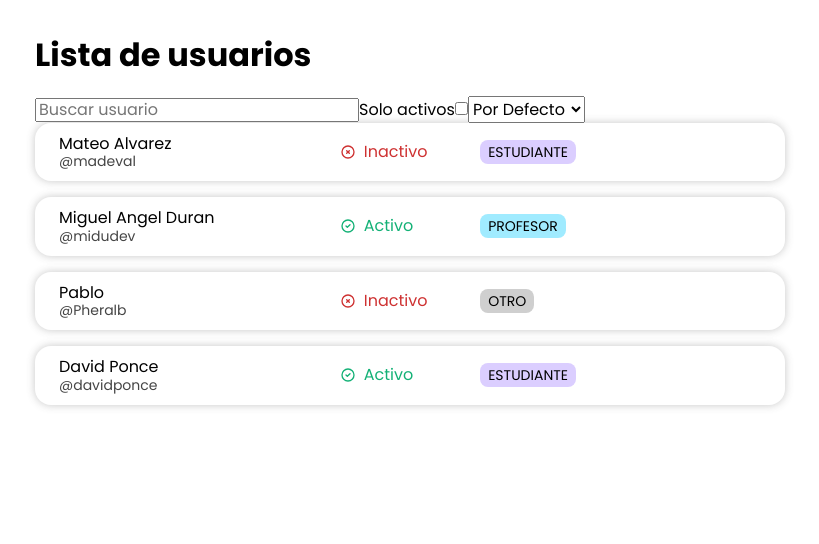
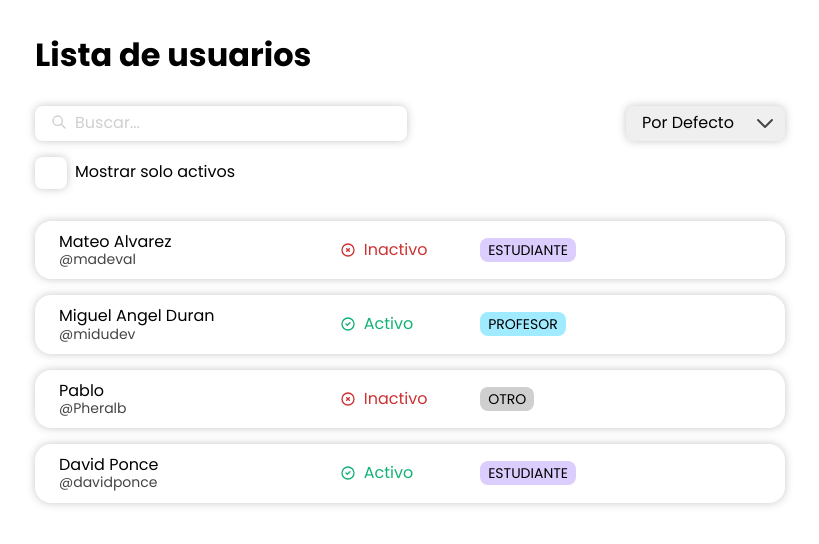
Before and after one commit to maadeval/users-list, a React (Vite) app: page / in a window 1280 px wide. Shown: the top 544 px of the page, without its empty margins (230-1049 px from the left). Built offline with nearby package versions, Linux system fonts and the light colour scheme.

Commit message:
ref: apply new structure of filters block

```diff
--- a/src/components/UsersListFilters/UsersListFilters.jsx
+++ b/src/components/UsersListFilters/UsersListFilters.jsx
@@ -1,4 +1,9 @@
 import { OPTIONS_SELECT } from "../../constants/sort-users-select"
+import InputCheckbox from "../forms/InputCheckbox/InputCheckbox"
+import InputSearch from "../forms/InputSearch"
+import Select from "../forms/Select/Select"
+
+import style from "./UsersListFilters.module.css"
 
 const UsersListFilters = ({
   search,
@@ -9,28 +14,40 @@ const UsersListFilters = ({
   setSort,
 }) => {
   return (
-    <form>
-      <input
-        type="text"
-        placeholder="Buscar usuario"
+    <div className={style.wrapper}>
+      <div className={style.row}>
+        <InputSearch
+          placeholder="Buscar..."
           value={search}
           onChange={e => setSearch(e.target.value)}
         />
-      <label htmlFor="active-selector">Solo activos</label>
-      <input
+        <Select value={sort} onChange={e => setSort(e.target.value)}>
+          {OPTIONS_SELECT.map(option => {
+            const hasActiveByFilterAndBySort =
+              active && option.value === OPTIONS_SELECT[3].value
+            if (hasActiveByFilterAndBySort) return null
+            return (
+              <option key={option.value} value={option.value}>
+                {option.label}
+              </option>
+            )
+          })}
+        </Select>
+      </div>
+      <div className={style.row}>
+        <div className={style.checkboxWrapper}>
+          <InputCheckbox
             type="checkbox"
             id="active-selector"
             value={active}
             onChange={e => setActive(e.target.checked)}
           />
-      <select value={sort} onChange={e => setSort(e.target.value)}>
-        {OPTIONS_SELECT.map(option => (
-          <option key={option.value} value={option.value}>
-            {option.label}
-          </option>
-        ))}
-      </select>
-    </form>
+          <label htmlFor="active-selector" className={style.label}>
+            Mostrar solo activos
+          </label>
+        </div>
+      </div>
+    </div>
   )
 }
 
--- /dev/null
+++ b/src/components/UsersListFilters/UsersListFilters.module.css
@@ -0,0 +1,28 @@
+.wrapper {
+  display: flex;
+  flex-direction: column;
+  align-items: center;
+  justify-content: space-between;
+  margin-top: 1rem;
+  margin-bottom: 1rem;
+  margin-top: 2rem;
+  margin-bottom: 2rem;
+  gap: 1rem;
+}
+
+.checkboxWrapper {
+  display: flex;
+  align-items: center;
+  gap: 0.5rem;
+}
+
+.label {
+  cursor: pointer;
+  user-select: none;
+}
+
+.row {
+  width: 100%;
+  display: flex;
+  justify-content: space-between;
+}
```
Lines whose indentation alone changed are shown as unchanged.
